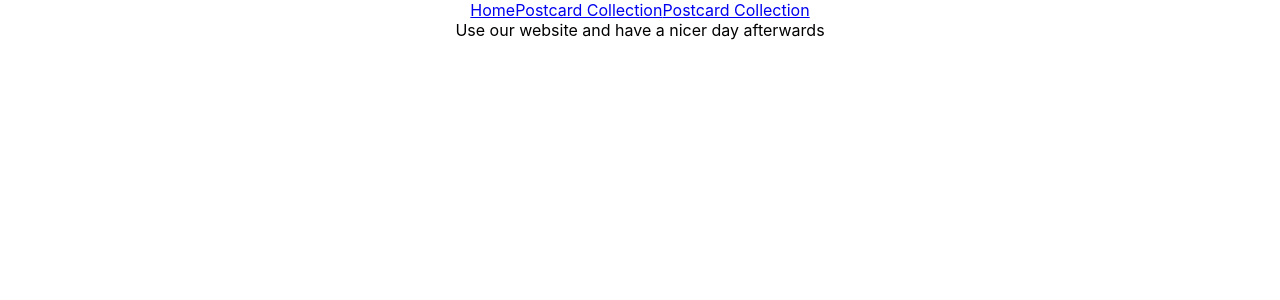
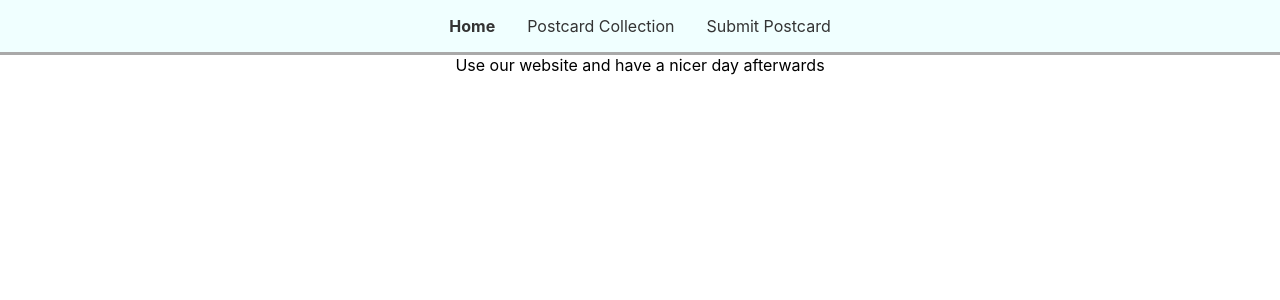
Before and after one commit to katemoser/typescript-pixly, a React (Create React App) app in the folder pixly-fe/: page / in a window 1280 px wide. Shown: the top 300 px of the page. Built offline with nearby package versions, Linux system fonts and the light colour scheme; no server answers.

Commit message:
NAV BAR AND WE DONE

```diff
--- /dev/null
+++ b/pixly-fe/src/NavBar.css
@@ -0,0 +1,30 @@
+.Pixly-NavBar{
+    padding: 1em;
+    background-color: azure;
+    border-bottom:.2em solid darkgray;
+    height: 1.25em;
+}
+
+.Pixly-NavBar a{
+    margin:0 1em;
+    text-decoration: none;
+    color: #333333;
+}
+
+.Pixly-NavBar a:hover{
+    color: darkblue;
+    font-size: larger;
+}
+
+.Pixly-NavBar a.active{
+    margin:0 1em;
+    font-weight: bold;
+}
+
+.Pixly-NavBar .brand {
+    float: left;
+}
+
+.Pixly-NavBar .NavLink {
+    float: right;
+}
--- a/pixly-fe/src/NavBar.tsx
+++ b/pixly-fe/src/NavBar.tsx
@@ -1,4 +1,5 @@
 import { NavLink } from "react-router-dom";
+import "./NavBar.css";
 
 /**NavBar Component for navigating through the site
  *
@@ -10,10 +11,10 @@ import { NavLink } from "react-router-dom";
  *
  */
  function NavBar(){
-    return( <nav>
+    return( <nav className="Pixly-NavBar">
         <NavLink to={"/"}>Home</NavLink>
         <NavLink to={"/postcards"}>Postcard Collection</NavLink>
-        <NavLink to={"/"}>Postcard Collection</NavLink>
+        <NavLink to={"/form"}>Submit Postcard</NavLink>
     </nav>
     )
 }
```
